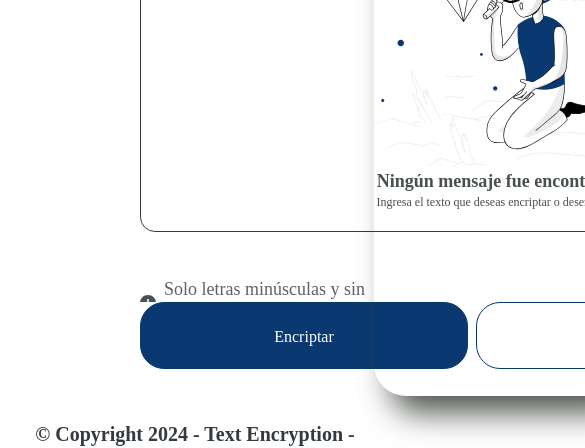
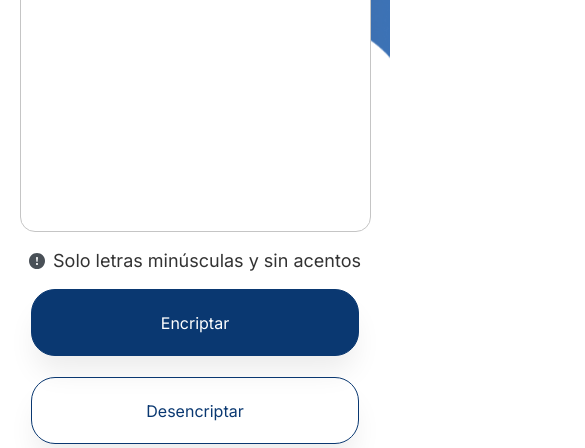
Before and after one commit to erbonilla/encryption-decryption-challenge, a plain HTML site: page index.html in a window 390 px wide. Shown: the part 224-672 px from the top of the page, 585 px wide, since content can reach past the window. Drawn offline with Linux system fonts and the light colour scheme.

Commit message:
Update CSS

```diff
--- a/style.css
+++ b/style.css
@@ -9,21 +9,23 @@ Global CSS
 ----------------------- */
 
 :root{
+    --font-color: #E5E5E5;
+    --White: #FFFFFF;
     --Dark-blue-dark-blue-300: #0A3871;
-    --Gray-gray-400: #495049;
-    --Gray-gray-500: #343A40;
-    --Light-blue/light-blue-100: #F3F5FC;
-    --White: #FFFFFF;
-
-    --font-inter: 'Inter' sans-serif;
+    --Greey: #C5C5C5;
+    --Medium-grey: #67808E;
+    --RGBA:rgba(0,0,0,0.08);
+    --White-Blue:#D8DFE8;
+    --Medium-Blue:#0A38718A;
+    --Gray:#343A40;
+    --Gree:#495057;
 }
 
 * {
     margin: 0;
     padding: 0;
     box-sizing: border-box;
-    background: var(--White);
-    font-family: var(--font-inter);
+    font-family: 'Inter', sans-serif;
     text-decoration: none;
     background: var(--White);
 }
@@ -64,7 +66,7 @@ Main
 main{
     display: flex;
     flex-direction: row;
-    background: url(/imagenes/portada.png);
+    background: url(/imagenes/portada.png) no-repeat;
     background-size: cover;
     background-position: center;
 }
@@ -82,7 +84,7 @@ main{
     font-size: 32px;
     line-height: 48px;
     outline: none;
-    border: 1px solid var(--Gray-gray-500);
+    border: 1px solid var(--Greey);
     border-radius: 15px;
     resize: none;
 }
@@ -134,6 +136,13 @@ main{
         border: 1px solid var(--Dark-blue-dark-blue-300);
         border-radius: 24px;
         cursor: pointer;
+        box-shadow: 0px 20px 29px -5px var(--RGBA);
+    }
+
+    .btn-encriptar:active{
+        box-shadow: inset 2px 2px 4px var(--Font),
+        inset -3px -4px 8px var(--Dark-Blue);
+        color: var(--White-Blue);
     }
 
     .btn-desencriptar {
@@ -150,15 +159,21 @@ main{
         border: 1px solid var(--Dark-blue-dark-blue-300);
         border-radius: 24px;
         cursor: pointer;
+        box-shadow: 0px 20px 29px -5px var(--RGBA);
     }
 
-
+    .btn-copiar:active,
+    .btn-desencriptar:active{
+    box-shadow: inset 2px 2px 4px var(--Dark-Blue),
+    inset -3px -4px 8px var(--Font);
+    color: var(--Medium-Blue);
+}
 
     .tarjeta{
         width: 270px;
         height: 580px;
-        background: var(--Light-blue);
-        box-shadow: 10px 24px 32px -8px var(--Gray-gray-400);
+        background: var(--font-color)
+        box-shadow: 10px 24px 32px -8px var(--Gray);
         position: relative;
         margin-top: 40px;
         border-radius: 32px;
@@ -169,11 +184,11 @@ main{
         width: 250px;
         margin: auto;
         margin-top: 50%;
-        background: var(--Light-blue);
+        background: var(--font-color);
     }
 
     .img-muñeco{
-        background: var(--White);
+        background: var(--font-color);
     }
 
     .texto-uno{
@@ -182,8 +197,8 @@ main{
         font-size: 18px;
         line-height: 120%;
         text-align: center;
-        color: var(--Gray-gray-400);
-        background-color: var(--Light-blue);
+        color: var(--Gray);
+        background: var(--font-color);
     }
 
     .texto-dos{
@@ -192,8 +207,8 @@ main{
         font-size: 12px;
         line-height: 150%;
         text-align: center;
-        color: var(--Gray-gray-400);
-        background-color: var(--Light-blue);
+        color: var(--Medium-grey);
+        background-color: var(--font-color);
     }
 
     .evaluar{
@@ -236,6 +251,12 @@ main{
         cursor: pointer;
     }
 
+    .btn-encriptar:hover,
+    .btn-desencriptar:hover,
+    .btn-copiar:hover{
+        transform: scale(0.97);
+    }
+
 /* -----------------------
 Footer
 ----------------------- */
@@ -243,13 +264,13 @@ Footer
 footer{
     margin-top: 15px;
     padding: 10px;
-    border-top: 2px solid var(--White);
-    color: var(--Gray-gray-400);
+    border-top: 2px solid var(--font-color);
+    color: var(--Gray);
     text-align: center;
     height: 5px;
     font-size: 20px;
     font-weight: 700;
-    color: var(--Gray-gray-500);
+    color: var(--Gray);
 }
 
 .linked:hover{
@@ -261,3 +282,97 @@ footer{
     color: var(--Light-blue);
     opacity: 0.8;
 }
+
+/*---------------
+Media
+----------------*/
+
+@media(max-width: 1250px){
+    main{
+        display: flex;
+        flex-direction: column;
+        align-items: center;
+        width: 100%;
+    }
+
+    .encriptador{
+        margin: 168px 0px 0px 0px;
+        display: flex;
+        flex-direction: column;
+        align-items: center;
+        width: 100%;
+    }
+
+    .encriptador-contenedor{
+        display: flex;
+        align-items: center;
+        position: inherit;
+    }
+
+    .encriptador-aviso{
+        position: inherit;
+        margin: 15px;
+    }
+
+    .tarjeta{
+        width: 665px;
+        height: 300px;
+        display: flex;
+        justify-content: center;
+        align-items: flex-end;
+    }
+
+    .tarjeta-contenedor{
+        display: block;
+        justify-content: center;
+        align-items: center;
+        width: 100%;
+        position: absolute;
+        bottom: 20%;
+        font-size: 24px;
+        font-weight: 700;
+    }
+
+    .img-muñeco{
+        display: none;
+    }
+
+    .btn-copiar{
+        position: inherit;
+        width: 100%;
+    }
+
+    .evaluar{
+        width: 100%;
+        height: 210px;
+        padding: 10px;
+    }
+}
+
+
+@media(max-width: 720px){
+
+    header .logo{
+        width: 100%;
+        background: var(--White);
+        padding: 2px;
+    }
+
+    .encriptar{
+        width:  90%;
+        font-size: 24px;
+    }
+
+    .encriptador-contenedor{
+        display: grid;
+        gap: 21px;
+    }
+
+    .tarjeta{
+        width: 90%;
+    }
+
+    .copyright{
+        font-size: 20px;
+    }
+}
```
